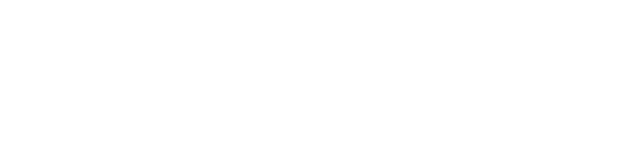
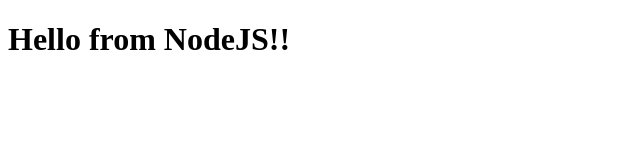
Before and after one commit to alphacodedev99/nodejs, a plain HTML site: page index.html in a window 1280 px wide. Shown: the whole page, without its empty margins (0-640 px from the left). Drawn offline with Linux system fonts and the light colour scheme.

Commit message:
dodao sam h1 tag

```diff
--- a/index.html
+++ b/index.html
@@ -6,6 +6,6 @@
     <title>Document</title>
 </head>
 <body>
-
+    <h1>Hello from NodeJS!!</h1>
 </body>
 </html>
```
